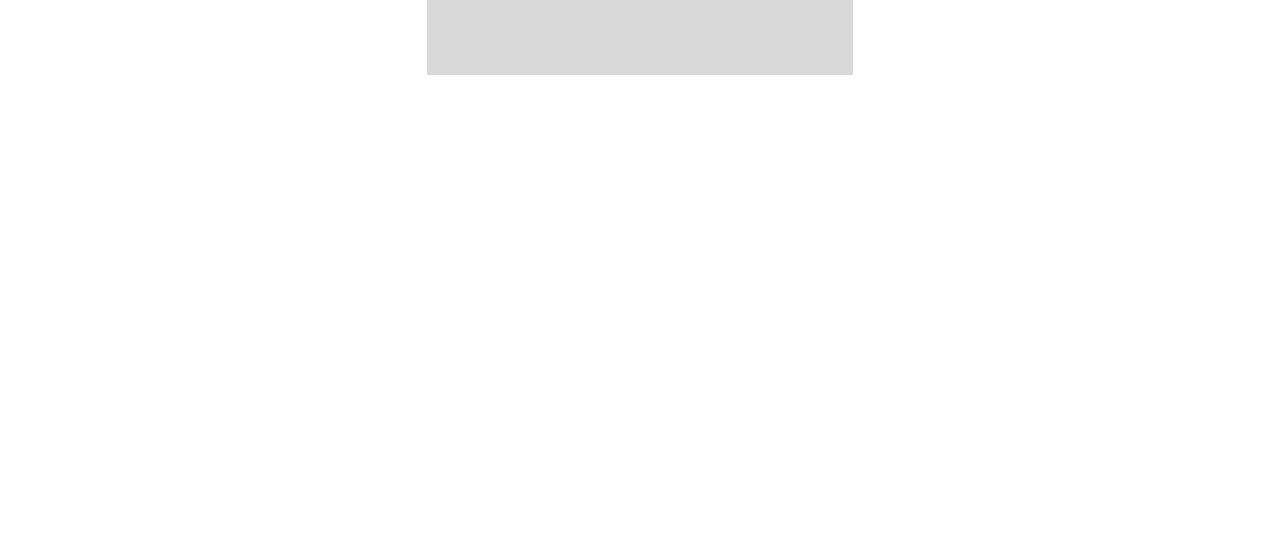
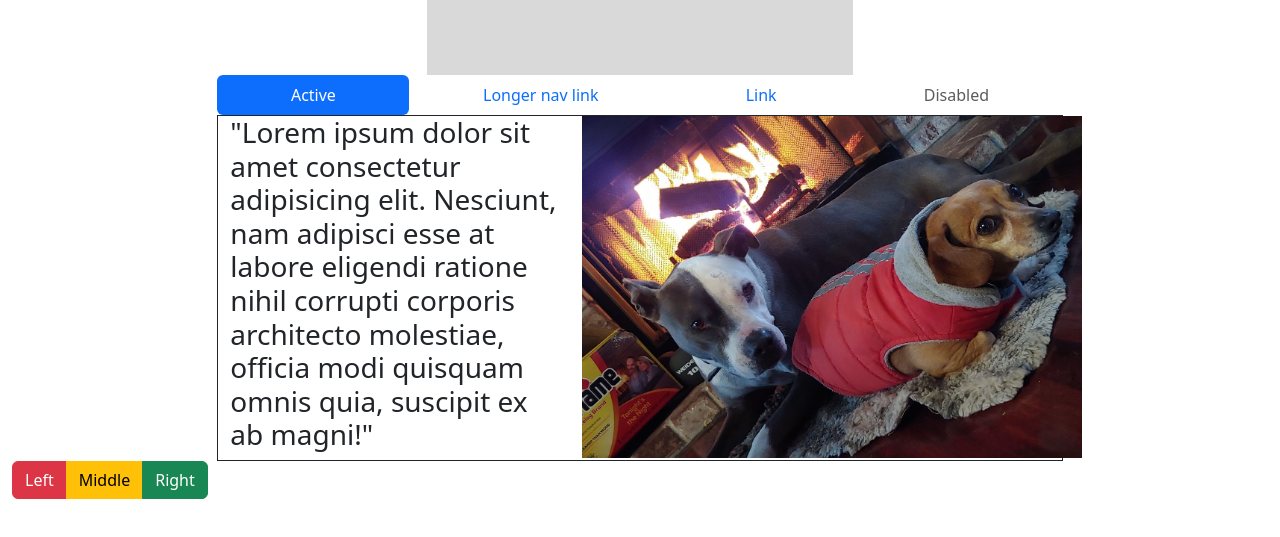
Before and after one commit to davidmonterrosa/test, a plain HTML site: page index.html in a window 1280 px wide. Shown: the part 125-662 px from the top of the page. Drawn offline with nearby package versions, Linux system fonts and the light colour scheme.

Commit message:
Bootstrap quiz content

```diff
--- a/Styles/Styles.css
+++ b/Styles/Styles.css
@@ -6,3 +6,11 @@
     height: 200px;
     background-color: #D9D9D9;
 }
+
+.nav-text-color {
+    color: blueviolet;
+}
+
+.image-resize {
+    max-width:500px;
+}
--- a/index.html
+++ b/index.html
@@ -1,17 +1,15 @@
 <!DOCTYPE html>
 <html lang="en">
+
 <head>
   <meta charset="utf-8" />
   <meta name="viewport" content="width=device-width, initial-scale=1" />
   <title>Bootstrap Quiz</title>
   <link rel="stylesheet" href="./Styles/Styles.css" />
-    <link
-      href="https://cdn.jsdelivr.net/npm/bootstrap@5.3.2/dist/css/bootstrap.min.css"
-      rel="stylesheet"
-      integrity="sha384-T3c6CoIi6uLrA9TneNEoa7RxnatzjcDSCmG1MXxSR1GAsXEV/Dwwykc2MPK8M2HN"
-      crossorigin="anonymous"
-    />
+  <link href="https://cdn.jsdelivr.net/npm/bootstrap@5.3.2/dist/css/bootstrap.min.css" rel="stylesheet"
+    integrity="sha384-T3c6CoIi6uLrA9TneNEoa7RxnatzjcDSCmG1MXxSR1GAsXEV/Dwwykc2MPK8M2HN" crossorigin="anonymous" />
 </head>
+
 <body>
   <div class="row">
     <div class="d-flex justify-content-center">
@@ -19,13 +17,72 @@
         <h1>Bootstrap Mini Quiz</h1>
       </div>
     </div>
+
+    <!-- Main Content -->
+    <div class="container">
+
+      <!-- Nav Row -->
+      <div class="row">
+        <div class="col-2"></div>
+        <div class="col-8">
+          <nav class="nav nav-pills flex-column flex-sm-row">
+            <a class="flex-sm-fill text-sm-center nav-link active active-color" aria-current="page" href="#">Active</a>
+            <a class="flex-sm-fill text-sm-center nav-link nav-text-color" href="#">Longer nav link</a>
+            <a class="flex-sm-fill text-sm-center nav-link nav-text-color" href="#">Link</a>
+            <a class="flex-sm-fill text-sm-center nav-link disabled disabled-text-color"
+              aria-disabled="true">Disabled</a>
+          </nav>
+        </div>
+        <div class="col-2"></div>
+      </div>
+
+      <!-- Second Row -->
+      <div class="row">
+        <div class="col-2"></div>
+        <div class="col-8">
+          <div class="container">
+            <div class="row border border-dark">
+              <div class="col-5">
+                <h3>"Lorem ipsum dolor sit amet consectetur adipisicing elit. Nesciunt, nam adipisci esse at labore
+                  eligendi ratione nihil corrupti corporis architecto molestiae, officia modi quisquam omnis quia,
+                  suscipit ex ab magni!"</h3>
+              </div>
+              <div class="col-7">
+                <img src="./Assets/dogs.jpg" class="object-fit-sm-contain image-resize" alt="picture of two dogs">
+              </div>
+            </div>
+          </div>
+        </div>
+        <div class="col-2"></div>
+      </div>
+
+      <!-- Footer Row -->
+       <div class="row">
+        <div class="col-2">
+          <div class="container">
+            <div class="row">
+              <div class="col-2">
+                <div class="btn-group" role="group" aria-label="Basic mixed styles example">
+                  <button type="button" class="btn btn-danger">Left</button>
+                  <button type="button" class="btn btn-warning">Middle</button>
+                  <button type="button" class="btn btn-success">Right</button>
+                </div>
+              </div>
+            </div>
+          </div>
+        </div>
+        <div class="col-8"></div>
+        <div class="col-2"></div>
+       </div>
+
+    </div>
+
   </div>
 
 
-    <script
-      src="https://cdn.jsdelivr.net/npm/bootstrap@5.3.2/dist/js/bootstrap.bundle.min.js"
+  <script src="https://cdn.jsdelivr.net/npm/bootstrap@5.3.2/dist/js/bootstrap.bundle.min.js"
     integrity="sha384-C6RzsynM9kWDrMNeT87bh95OGNyZPhcTNXj1NW7RuBCsyN/o0jlpcV8Qyq46cDfL"
-      crossorigin="anonymous"
-      ></script>
+    crossorigin="anonymous"></script>
 </body>
+
 </html>
```
Lines whose indentation alone changed are shown as unchanged.
